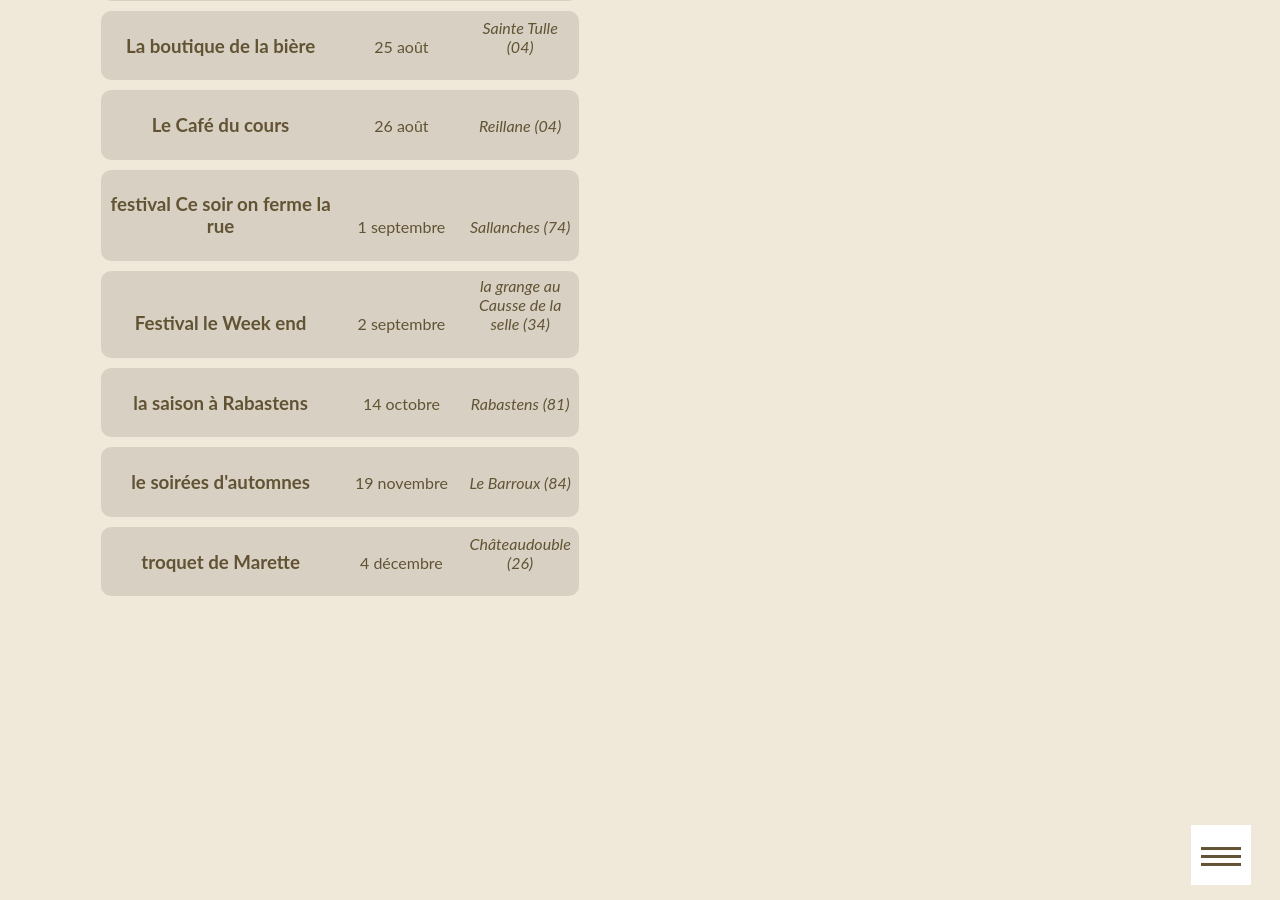
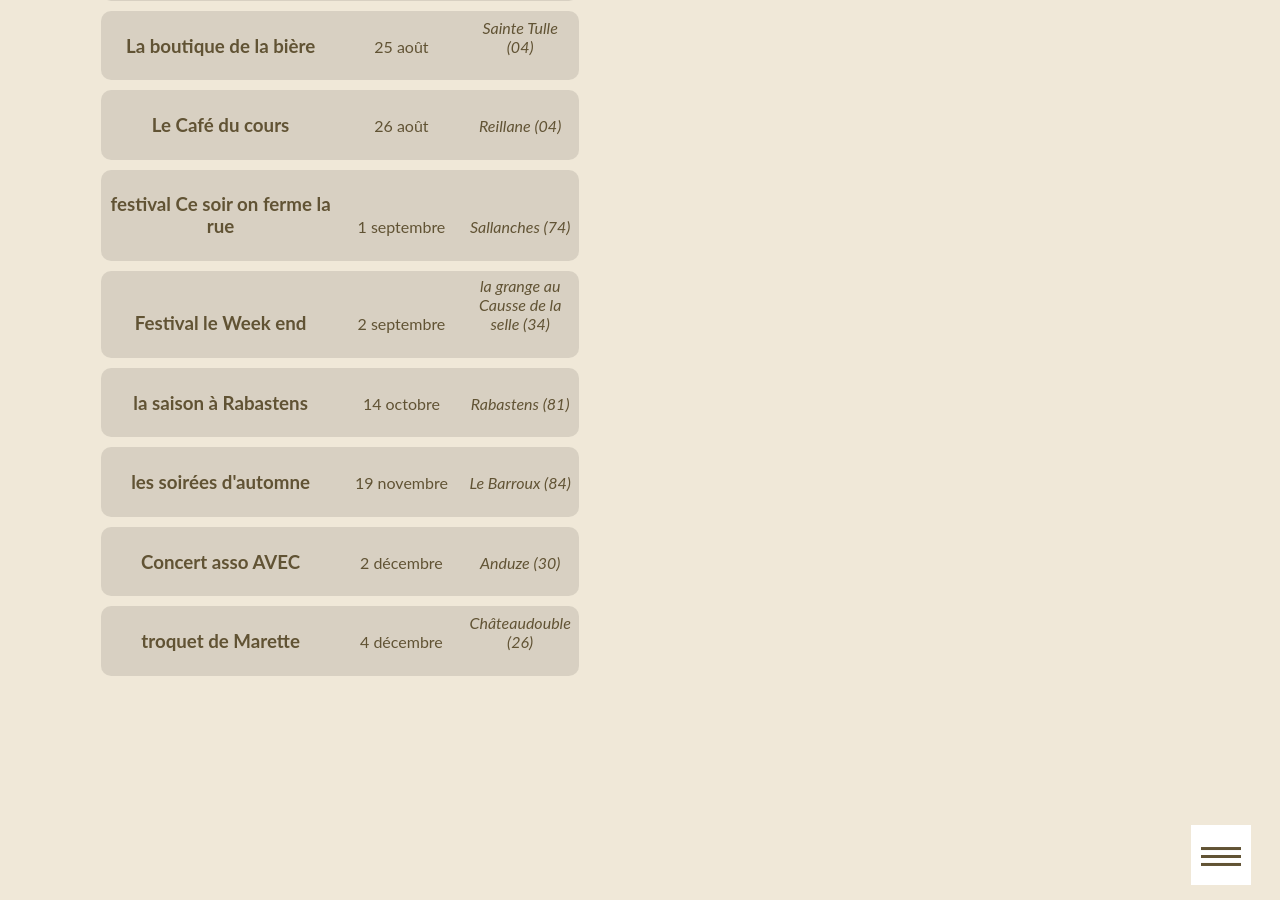
Before and after one commit to ftmftrs/ftmftrs.github.io, a Jekyll site: the page built from concert/index.html, in a window 1280 px wide and 900 px high, scrolled down 2000 px. Built offline with Jekyll 4.4.1, drawn with Linux system fonts in a browser that asks for light colours; Markdown is read by kramdown in place of the engine named in the settings; comment, search, counter and statistics services are not loaded.

Commit message:
Update concerts.yml

```diff
--- a/_data/concerts.yml
+++ b/_data/concerts.yml
@@ -66,9 +66,13 @@
       date: 14 octobre
       address: Rabastens (81)
 
-    - title: le soirées d'automnes
+    - title: les soirées d'automne
       date: 19 novembre
       address: Le Barroux (84)
+
+    - title: Concert asso AVEC
+      date: 2 décembre
+      address: Anduze (30)
 
     - title: troquet de Marette
       date: 4 décembre
```
